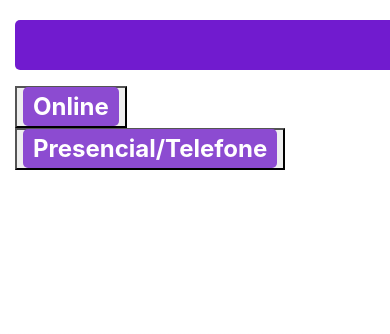
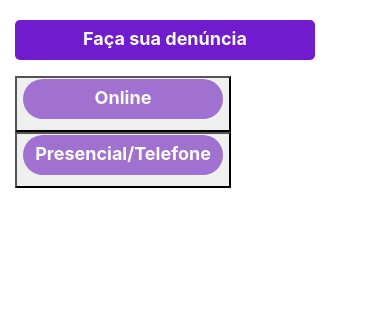
Before and after one commit to ICEI-PUC-Minas-PMV-SI/pmv-si-2021-2-e1-proj-web-t1-violencia-mulher, a PHP site: page /denuncie.html in a window 390 px wide; the page is wider, and only the part inside the window is pictured. Shown: the part 255-589 px from the top of that part. Run offline with PHP 8.4, Linux system fonts and the light colour scheme; some libraries are stand-ins or nearby versions.

Commit message:
ajustes responsivos css denuncie #28

```diff
--- a/src/css/denuncie.css
+++ b/src/css/denuncie.css
@@ -1,6 +1,6 @@
 p.title-page {
     background-color:#711BCF;
-    width: 1110px;
+    width: 700px;
     height: 50px;
     padding: 5px 10px;
     border-radius: 5px;
@@ -11,15 +11,37 @@ p.title-page {
     display: inline-block;
 }
 
-.btn-denuncie {
-    background-color:#8c4bd1;
-    width: 1110px;
+a.btn-denuncie {
+    background-color:#a071d1;
+    width: 500px;
     height: 50px;
+    display: block;
     padding: 5px 10px;
-    border-radius: 5px;
+    margin-bottom: 10px;
+    border-radius: 50px;
     color: white;
     font-weight: bold;
     font-size:x-large;
     text-align: center;
+    text-decoration: none;
+}
 
+button.btn a:hover {
+    color: #711BCF;
+    background-color: #eab3f5;
 }
+
+/* ajustes responsivos */
+@media screen and (max-width: 767px) {
+    p.title-page {
+        width: 300px;
+        font-size: large;
+        height: 40px;
+    }
+
+    a.btn-denuncie {
+        width: 200px;
+        font-size: large;
+        height: 40px;
+    }
+}
```
